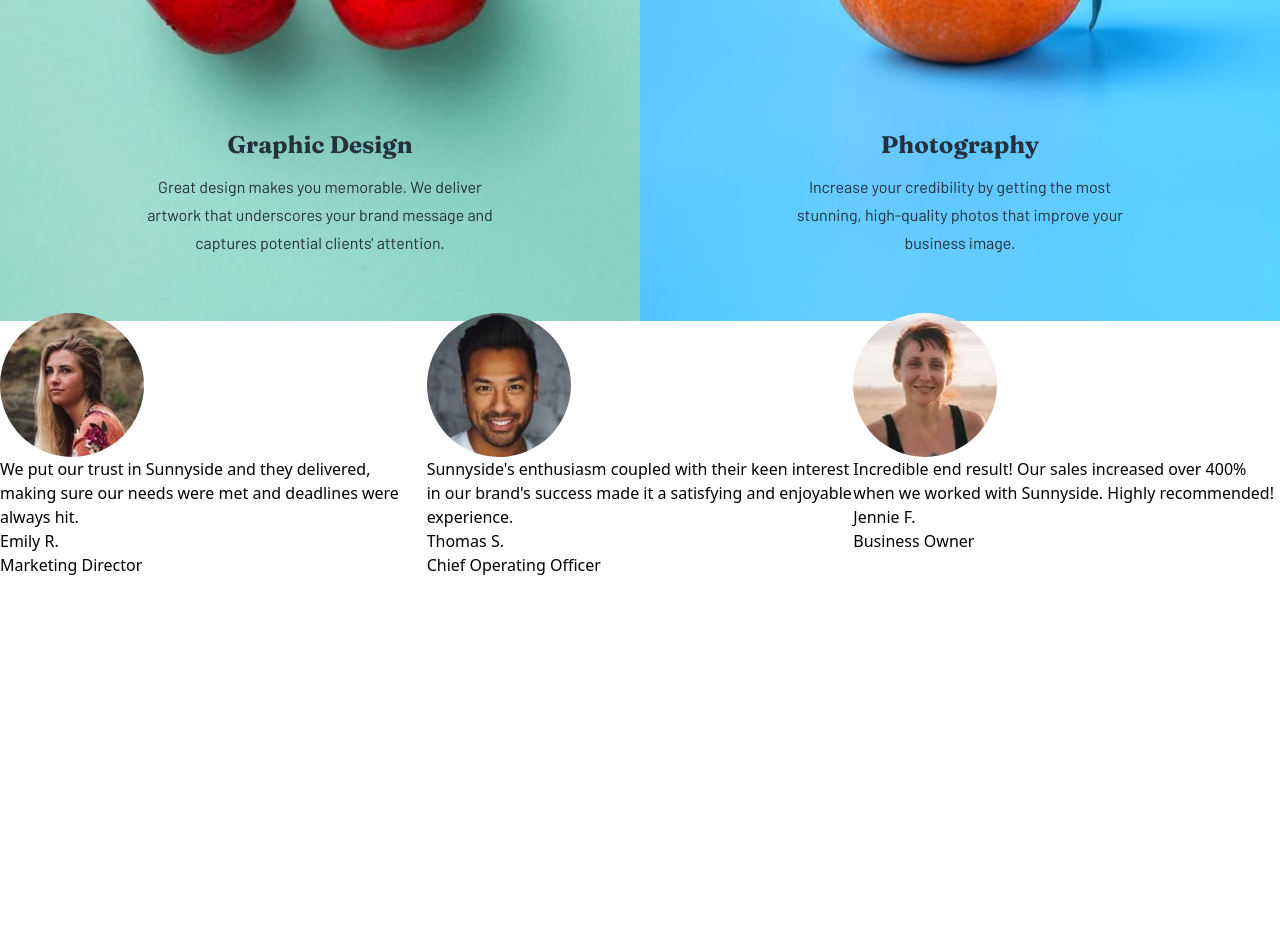
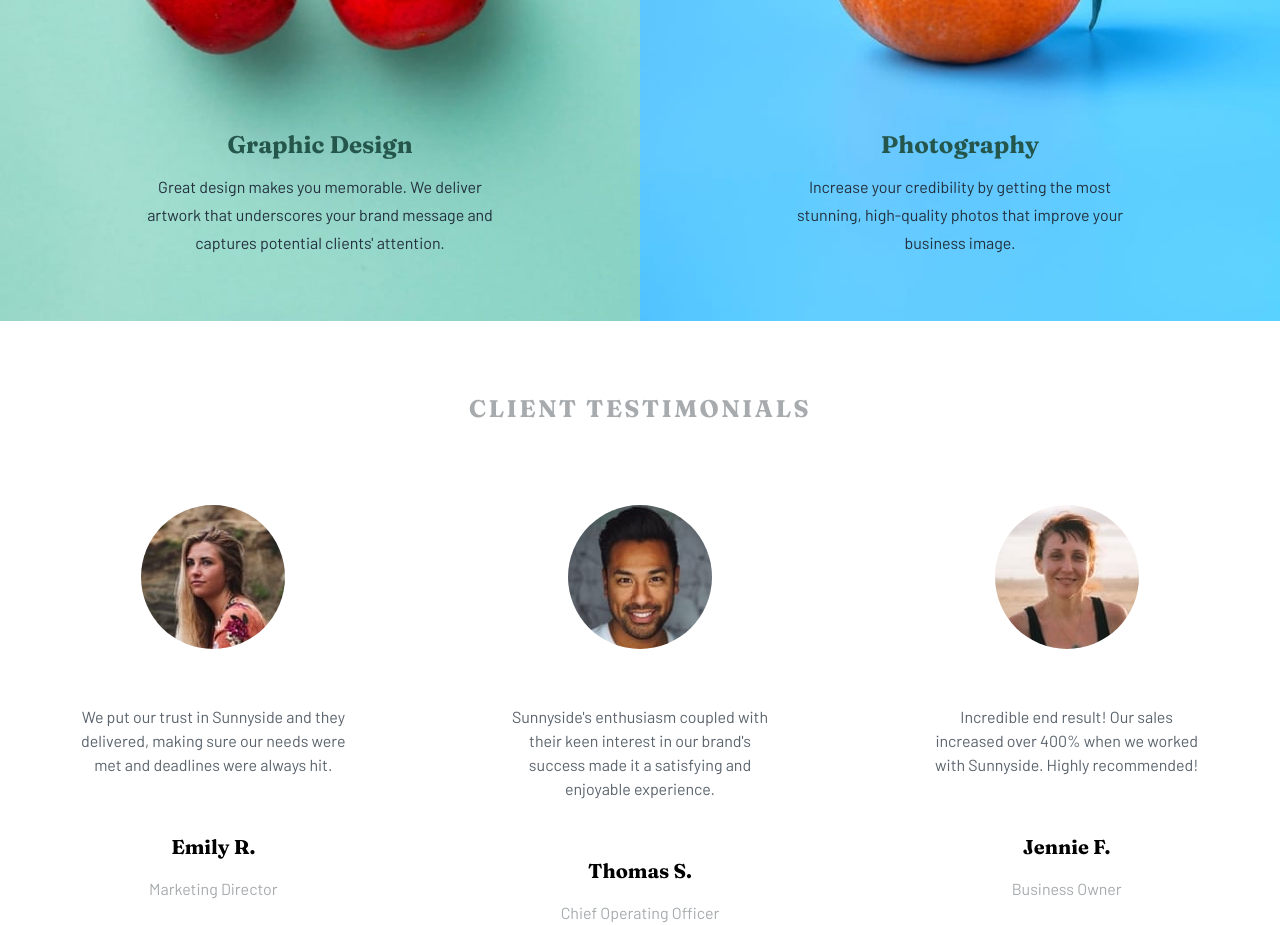
Before and after one commit to Amelss/sunny-side-agency, a React (Create React App) app in the folder sunny-side/: page / in a window 1280 px wide. Shown: the part 2060-2985 px from the top of the page. Before the commit the page ends 2637 px from the top, so only its background shows below. Built offline with nearby package versions, Linux system fonts and the light colour scheme.

Commit message:
testimonial css

```diff
--- a/sunny-side/src/Components/Body.jsx
+++ b/sunny-side/src/Components/Body.jsx
@@ -78,7 +78,7 @@ export default function Body() {
           className="hidden md:flex w-full"
         />
         <div className="-mt-48 pb-14 px-4 text-center md:-mt-36 lg:-mt-40 xl:-mt-48">
-          <h1 className="pb-3 font-fraunces font-bold text-desBlue text-2xl">
+          <h1 className="pb-3 font-fraunces font-bold text-desCyan text-2xl">
             Graphic Design
           </h1>
           <p className="text-desBlue leading-7 font-barlow xl:px-32">
@@ -102,7 +102,7 @@ export default function Body() {
         />
 
         <div className="-mt-48 pb-14 px-4 text-center md:-mt-36 lg:-mt-40 xl:-mt-48">
-          <h1 className="pb-3 font-fraunces font-bold text-desBlue text-2xl">
+          <h1 className="pb-3 font-fraunces font-bold text-desCyan text-2xl">
             Photography
           </h1>
           <p className="text-desBlue leading-7 font-barlow xl:px-32 ">
--- a/sunny-side/src/Components/TestimonialCard.jsx
+++ b/sunny-side/src/Components/TestimonialCard.jsx
@@ -4,12 +4,12 @@ export default function TestimonialCard({ img, quote, personName, position }) {
 
   return (
     <div>
-      <div className="">
-        <img src={img} alt="emily" className="rounded-full" />
+      <div className="text-center px-6">
+        <img src={img} alt="emily" className="rounded-full mx-auto mt-20" />
 
-        <p>{quote}</p>
-        <p>{personName}</p>
-        <p>{position}</p>
+        <p className='py-14 px-10 font-barlow text-grayishBlue md:px-1 lg:px-4 xl:px-14'>{quote}</p>
+        <p className='font-fraunces font-bold text-xl'>{personName}</p>
+        <p className='pt-4 text-grayBlue font-barlow'>{position}</p>
       </div>
     </div>
   );
--- a/sunny-side/src/Components/Testimonials.jsx
+++ b/sunny-side/src/Components/Testimonials.jsx
@@ -10,9 +10,9 @@ export default function Testimonials({img, quote, personName, position}) {
       });
 
   return (
-      <div>
+      <div className='mt-20'>
 
-
+    <h1 className='text-center font-fraunces text-2xl tracking-widest text-grayBlue font-bold uppercase'>Client Testimonials </h1>
           <div className='grid grid-cols-1 md:grid-cols-3'>
                   {testimonies}
 
--- a/sunny-side/src/output.css
+++ b/sunny-side/src/output.css
@@ -766,6 +766,11 @@ Ensure the default browser behavior of the `hidden` attribute.
   background-color: rgb(249 115 22 / var(--tw-bg-opacity));
 }
 
+.bg-red-500{
+  --tw-bg-opacity: 1;
+  background-color: rgb(239 68 68 / var(--tw-bg-opacity));
+}
+
 .py-7{
   padding-top: 1.75rem;
   padding-bottom: 1.75rem;
@@ -829,6 +834,16 @@ Ensure the default browser behavior of the `hidden` attribute.
 .px-10{
   padding-left: 2.5rem;
   padding-right: 2.5rem;
+}
+
+.px-8{
+  padding-left: 2rem;
+  padding-right: 2rem;
+}
+
+.py-14{
+  padding-top: 3.5rem;
+  padding-bottom: 3.5rem;
 }
 
 .pt-10{
@@ -943,6 +958,10 @@ Ensure the default browser behavior of the `hidden` attribute.
   padding-bottom: 3.5rem;
 }
 
+.pt-4{
+  padding-top: 1rem;
+}
+
 .text-center{
   text-align: center;
 }
@@ -1026,6 +1045,10 @@ Ensure the default browser behavior of the `hidden` attribute.
   letter-spacing: 0.1em;
 }
 
+.tracking-wider{
+  letter-spacing: 0.05em;
+}
+
 .text-white{
   --tw-text-opacity: 1;
   color: rgb(255 255 255 / var(--tw-text-opacity));
@@ -1054,6 +1077,11 @@ Ensure the default browser behavior of the `hidden` attribute.
 .text-desBlue{
   --tw-text-opacity: 1;
   color: rgb(35 48 62 / var(--tw-text-opacity));
+}
+
+.text-desCyan{
+  --tw-text-opacity: 1;
+  color: rgb(37 86 75 / var(--tw-text-opacity));
 }
 
 @media (min-width: 768px){
@@ -1125,6 +1153,31 @@ Ensure the default browser behavior of the `hidden` attribute.
   .md\:py-5{
     padding-top: 1.25rem;
     padding-bottom: 1.25rem;
+  }
+
+  .md\:px-8{
+    padding-left: 2rem;
+    padding-right: 2rem;
+  }
+
+  .md\:px-5{
+    padding-left: 1.25rem;
+    padding-right: 1.25rem;
+  }
+
+  .md\:px-3{
+    padding-left: 0.75rem;
+    padding-right: 0.75rem;
+  }
+
+  .md\:px-2{
+    padding-left: 0.5rem;
+    padding-right: 0.5rem;
+  }
+
+  .md\:px-1{
+    padding-left: 0.25rem;
+    padding-right: 0.25rem;
   }
 
   .md\:pb-5{
@@ -1256,6 +1309,26 @@ Ensure the default browser behavior of the `hidden` attribute.
     padding-right: 5rem;
   }
 
+  .lg\:px-14{
+    padding-left: 3.5rem;
+    padding-right: 3.5rem;
+  }
+
+  .lg\:px-10{
+    padding-left: 2.5rem;
+    padding-right: 2.5rem;
+  }
+
+  .lg\:px-8{
+    padding-left: 2rem;
+    padding-right: 2rem;
+  }
+
+  .lg\:px-4{
+    padding-left: 1rem;
+    padding-right: 1rem;
+  }
+
   .lg\:pr-20{
     padding-right: 5rem;
   }
@@ -1352,6 +1425,11 @@ Ensure the default browser behavior of the `hidden` attribute.
     padding-right: 8rem;
   }
 
+  .xl\:px-14{
+    padding-left: 3.5rem;
+    padding-right: 3.5rem;
+  }
+
   .xl\:pr-36{
     padding-right: 9rem;
   }
```
